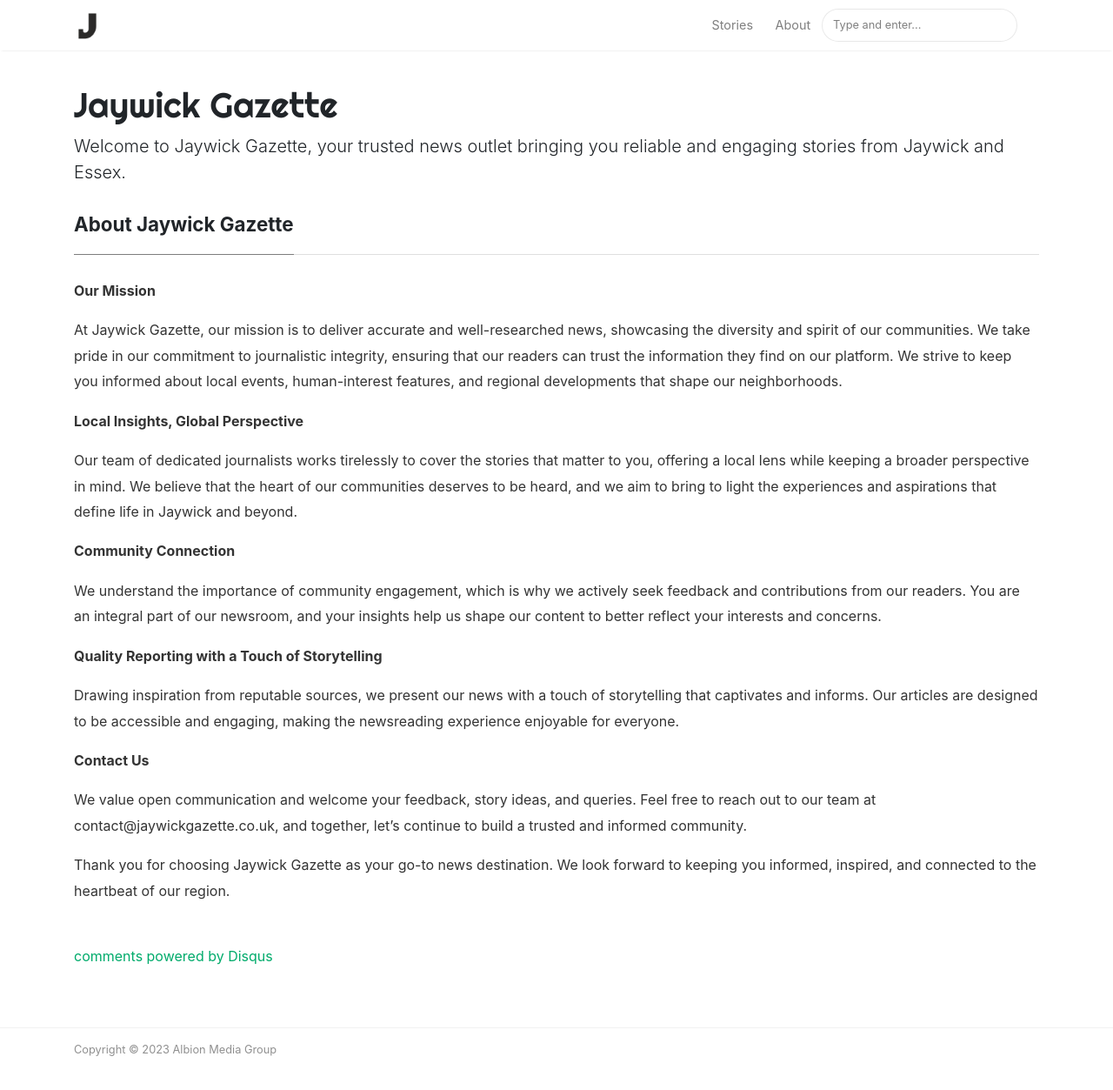
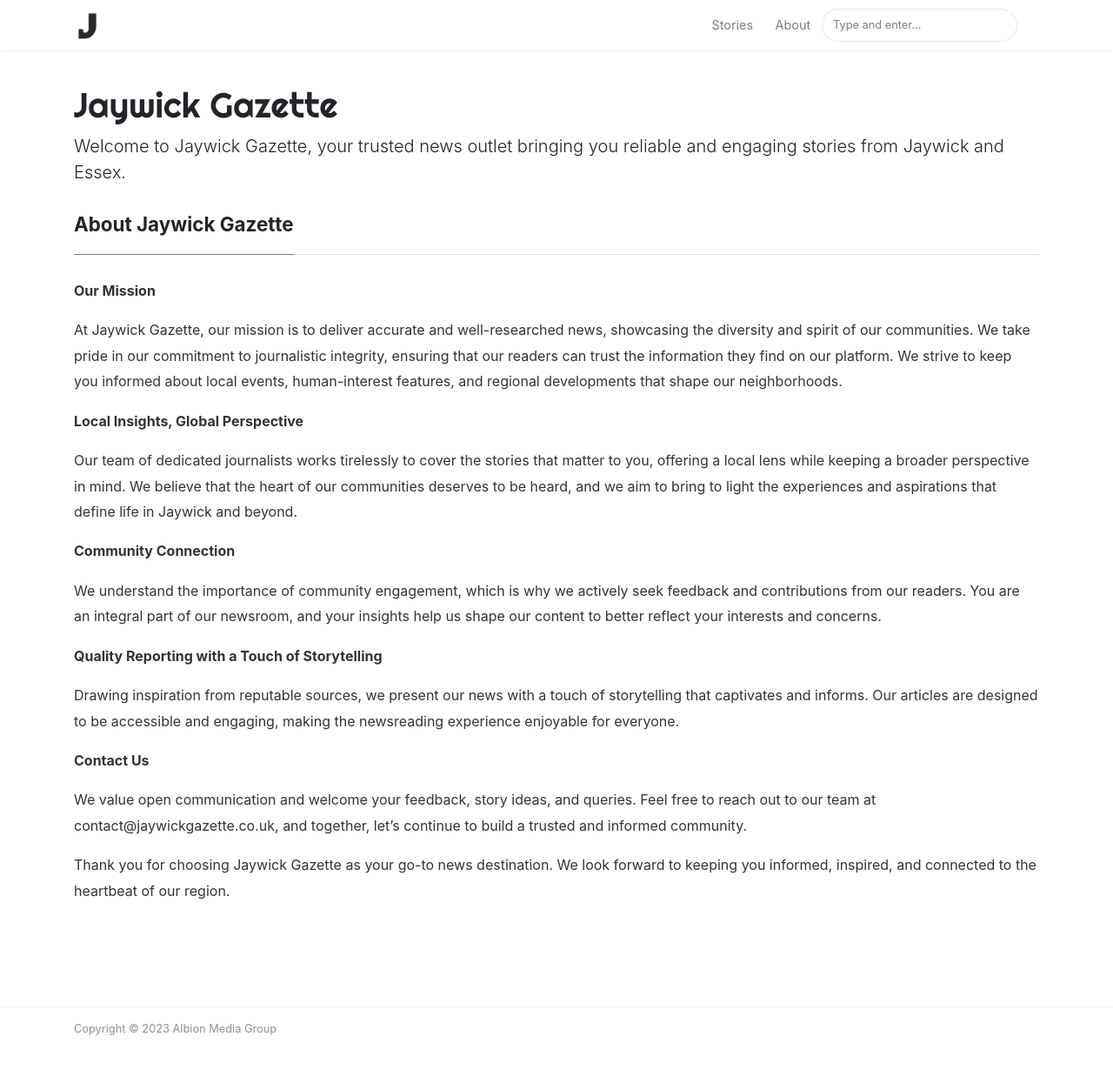
Before and after one commit to notmynews/mediumstyleblog, a Jekyll site: the page built from _pages/about.md, in a window 1280 px wide and 1290 px high. Shown: the top 1253 px of the window at 87% size. Built offline with Jekyll 4.4.1, drawn with Linux system fonts in a browser that asks for light colours; nearby versions of some CDN libraries; comment, search, counter and statistics services are not loaded.

Commit message:
Update disqus.html
remove powered by

```diff
--- a/_includes/disqus.html
+++ b/_includes/disqus.html
@@ -10,5 +10,5 @@
         })();
     </script>
     <noscript>Please enable JavaScript to view the <a href="http://disqus.com/?ref_noscript">comments powered by Disqus.</a></noscript>
-    <a href="http://disqus.com" class="dsq-brlink">comments powered by <span class="logo-disqus">Disqus</span></a>
+<!--     <a href="http://disqus.com" class="dsq-brlink">comments powered by <span class="logo-disqus">Disqus</span></a> -->
 </section>
```
